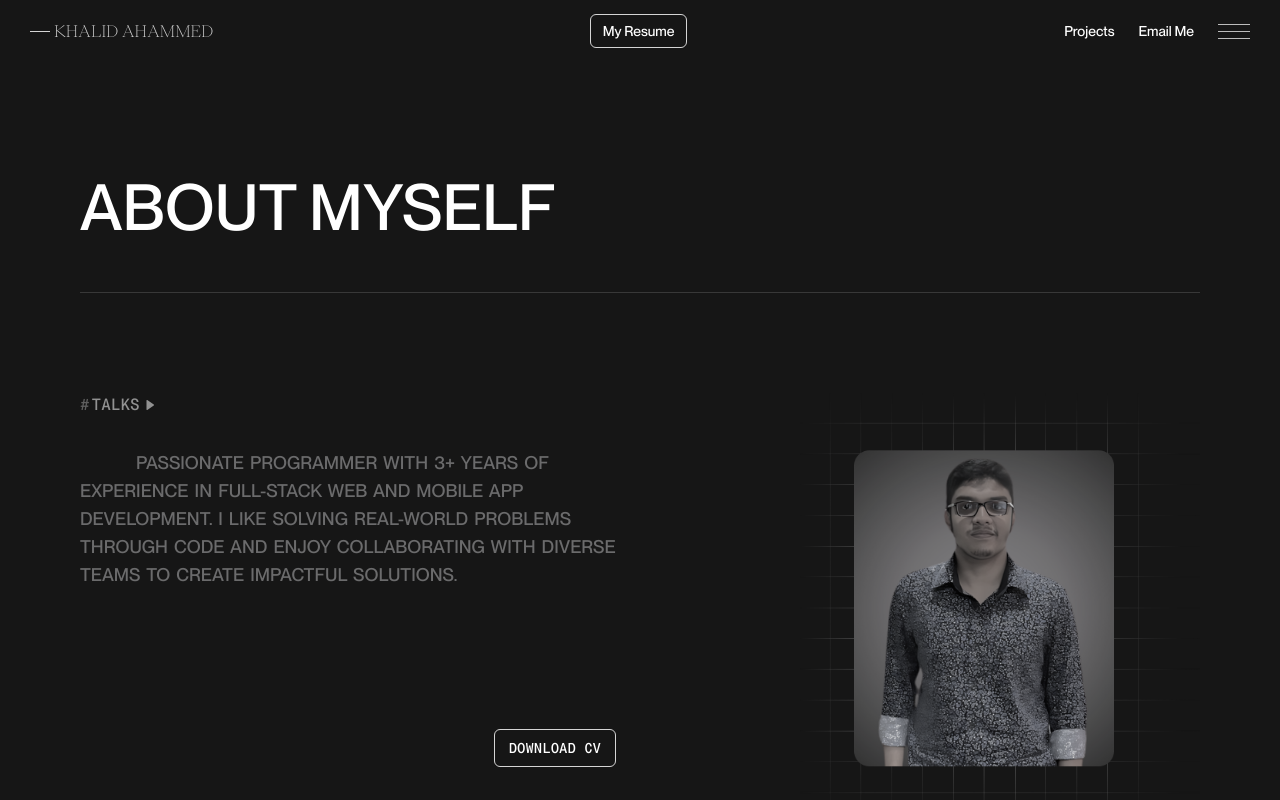
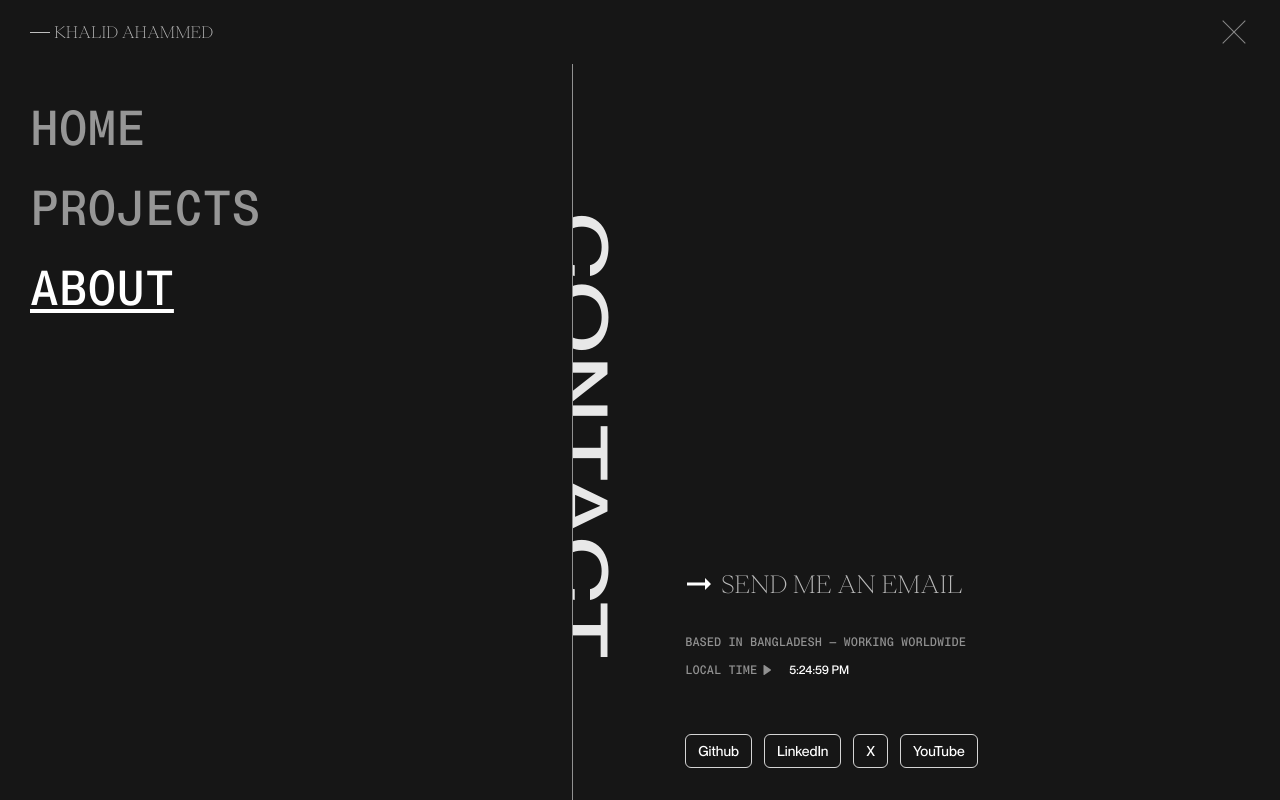
Before and after one commit to khalid999devs/Khalid-s-portfolio, a React (Vite) app in the folder client/: page /About in a window 1280 px wide. Both pictures are taken after a click on the element 1234 px from the left and 31 px from the top of the page. Shown: the top 800 px of the page. Built offline with nearby package versions, Linux system fonts and the light colour scheme; no server answers.

Commit message:
frontend_static done

```diff
--- a/client/src/Constants/index.js
+++ b/client/src/Constants/index.js
@@ -20,10 +20,10 @@ export const pageNavLinks = [
     title: 'About',
     path: 'about',
   },
-  {
-    title: 'Coding Lab',
-    path: 'coding-lab',
-  },
+  // {
+  //   title: 'Coding Lab',
+  //   path: 'coding-lab',
+  // },
 ];
 
 export const adminNavLinks = [
--- a/client/src/components/Navs/Admin/NavLogo.jsx
+++ b/client/src/components/Navs/Admin/NavLogo.jsx
@@ -1,13 +1,16 @@
 import React from 'react';
 import { useNavigate } from 'react-router-dom';
 
-const NavLogo = () => {
+const NavLogo = ({ onClick }) => {
   const navigate = useNavigate();
 
   return (
     <div
-      className='relative flex items-center justify-center gap-1 cursor-pointer'
-      onClick={() => navigate('/')}
+      className='relative flex items-center justify-center select-none gap-1 cursor-pointer'
+      onClick={() => {
+        navigate('/');
+        onClick && onClick();
+      }}
     >
       <span className='w-5 h-[0.5px] bg-onPrimary-main'></span>
       <h1 className='text-onPrimary-main text-pp-eiko uppercase text-md'>
--- a/client/src/components/Navs/Navbar.jsx
+++ b/client/src/components/Navs/Navbar.jsx
@@ -1,10 +1,20 @@
-import React from 'react';
+import React, { useEffect, useState } from 'react';
 import NavLogo from './Admin/NavLogo';
 import { Link, useNavigate } from 'react-router-dom';
 import { OutlinedSmallButton } from '../Buttons/OutlinedButton';
+import PageNav from './PageNav';
 
 const Navbar = () => {
   const navigate = useNavigate();
+  const [isPageMenu, setIsPageMenu] = useState(false);
+
+  useEffect(() => {
+    if (isPageMenu === true) {
+      document.body.style.overflow = 'hidden';
+    } else if (isPageMenu === false) {
+      document.body.style.overflow = 'auto';
+    }
+  }, [isPageMenu]);
 
   return (
     <div className='w-full fixed top-0 left-0 z-50'>
@@ -35,7 +45,13 @@ const Navbar = () => {
           </Link>
 
           {/* hamburger */}
-          <div className='w-8 grid gap-1.5 select-none cursor-pointer'>
+          <div
+            className='w-8 h-auto grid gap-1.5 select-none cursor-pointer'
+            onClick={() => {
+              setIsPageMenu(true);
+              // document.body.style.overflowY = 'hidden';
+            }}
+          >
             <span className='w-full h-[1px] bg-onPrimary-dark'></span>
             <span className='w-full h-[1px] bg-onPrimary-dark'></span>
             <span className='w-full h-[1px] bg-onPrimary-dark'></span>
@@ -44,6 +60,7 @@ const Navbar = () => {
       </div>
 
       {/* nav menu page */}
+      <PageNav isPageMenu={isPageMenu} setIsPageMenu={setIsPageMenu} />
     </div>
   );
 };
--- a/client/src/components/Navs/PageNav.jsx
+++ b/client/src/components/Navs/PageNav.jsx
@@ -1,7 +1,138 @@
-import React from 'react';
+import React, { useEffect, useRef } from 'react';
+import NavLogo from './Admin/NavLogo';
+import { pageNavLinks, socialLinks } from '../../Constants';
+import { Link, NavLink } from 'react-router-dom';
+import { MdOutlineArrowRightAlt } from 'react-icons/md';
+import { BiSolidRightArrow } from 'react-icons/bi';
+import { OutlinedSmallButton } from '../Buttons/OutlinedButton';
 
-const PageNav = () => {
-  return <div>PageNav</div>;
+const PageNav = ({ isPageMenu, setIsPageMenu, classes }) => {
+  const timeRef = useRef(null);
+
+  useEffect(() => {
+    let iid;
+    const timeContainer = timeRef.current;
+    if (timeContainer) {
+      iid = setInterval(() => {
+        timeContainer.innerText = new Date().toLocaleTimeString();
+      }, 1000);
+    }
+
+    return () => {
+      if (iid) {
+        clearInterval(iid);
+      }
+    };
+  }, []);
+
+  return (
+    <div
+      className={`${
+        isPageMenu ? 'visible' : 'hidden'
+      } transition-all duration-700 grid grid-rows-[auto,1fr] min-h-screen w-full sec-x-padding fixed top-0 left-0 bg-body-main ${classes}`}
+    >
+      {/* nav controls */}
+      <div className='screen-max-width w-full py-4 flex items-center justify-between mix-blend-difference'>
+        <div>
+          <NavLogo
+            onClick={() => {
+              document.body.style.overflowY = 'scroll';
+              setIsPageMenu(false);
+            }}
+          />
+        </div>
+
+        <div className='flex items-center text-sm'>
+          {/* hamburger */}
+          <div
+            className='w-8 min-h-8 h-fit relative cursor-pointer opacity-80 duration-500 hover:opacity-100'
+            onClick={() => {
+              setIsPageMenu(false);
+            }}
+          >
+            <span className='w-full h-[1px] bg-onPrimary-dark absolute top-1/2 left-0 -translate-y-1/2 -rotate-45'></span>
+            <span className='w-full h-[1px] bg-onPrimary-dark absolute top-1/2 left-0 -translate-y-1/2 rotate-45'></span>
+          </div>
+        </div>
+      </div>
+
+      {/* menus */}
+      <div className='w-full h-full grid grid-cols-1 md:grid-cols-[1fr,1.25fr]'>
+        <div className='pt-10 w-full flex flex-col gap-1 md:gap-8 text-montreal-mono'>
+          {pageNavLinks.map((item, key) => (
+            <NavLink
+              className={({ isActive }) =>
+                `text-[2.6rem] md:text-5xl ${
+                  isActive ? 'opacity-100 underline' : 'opacity-55'
+                } hover:opacity-100 transition-all duration-300 hover:underline underline-offset-4 uppercase select-none inline w-fit`
+              }
+              onClick={() => setIsPageMenu(false)}
+              to={item.path}
+              key={key}
+            >
+              {item.title}
+            </NavLink>
+          ))}
+        </div>
+
+        <div className='md:border-l-[1px] border-secondary-light overflow-hidden relative md:pl-28 flex flex-col justify-end items-start'>
+          <h1
+            className='text-7xl uppercase text-primary-main opacity-90 tracking-wide absolute left-0 hidden md:inline-block select-none'
+            style={{
+              transform:
+                'scale(1,1.3) rotate(90deg) translateY(-12%) translateX(-57%)',
+              transformOrigin: 'left',
+              top: '50%',
+            }}
+          >
+            Contact
+          </h1>
+
+          <div className='flex flex-col gap-9 md:gap-14 pb-8'>
+            <div className='flex flex-col gap-4 md:gap-8'>
+              <div className='flex items-center md:justify-start gap-1 -translate-x-1'>
+                <MdOutlineArrowRightAlt className='text-white text-4xl' />
+                <a
+                  href='mailto:khalidahammeduzzal@gmail.com'
+                  className='text-lg md:text-2xl text-pp-eiko uppercase transition-all duration-300 hover:underline opacity-70
+              '
+                >
+                  SEND ME AN EMAIL
+                </a>
+              </div>
+
+              <div className='flex w-full flex-col text-secondary-light gap-2 md:gap-3 '>
+                <p className='text-[10px] md:text-xs text-montreal-mono'>
+                  BASED IN BANGLADESH — WORKING WORLDWIDE{' '}
+                </p>
+                <div className='flex items-center gap-4'>
+                  <div className='flex item-center gap-1 '>
+                    <p className='text-[10px] md:text-xs text-montreal-mono'>
+                      LOCAL TIME
+                    </p>
+                    <BiSolidRightArrow className='text-[10px] md:text-xs mt-0.5' />
+                  </div>
+                  <p className='text-white text-xs' ref={timeRef}>
+                    {new Date().toLocaleTimeString()}
+                  </p>
+                </div>
+              </div>
+            </div>
+
+            <div className='flex flex-row items-end justify-start gap-3'>
+              {socialLinks.map((item, key) => (
+                <OutlinedSmallButton
+                  key={key}
+                  text={item.title}
+                  onClick={() => window.open(item.path, '_blank')}
+                />
+              ))}
+            </div>
+          </div>
+        </div>
+      </div>
+    </div>
+  );
 };
 
 export default PageNav;
--- a/client/src/index.css
+++ b/client/src/index.css
@@ -99,6 +99,32 @@ canvas {
   box-shadow: 2px 9px 15px -7px rgba(0, 0, 0, 0.3);
 }
 
+@layer base {
+  * {
+    scrollbar-width: thin;
+    scrollbar-color: theme('colors.secondary.main') theme('colors.body.main');
+  }
+
+  *::-webkit-scrollbar {
+    width: 14px;
+    height: 14px;
+  }
+
+  *::-webkit-scrollbar-track {
+    background: theme('colors.body.main');
+  }
+
+  *::-webkit-scrollbar-thumb {
+    background: theme('colors.secondary.main');
+    border-radius: 6px;
+    border: 3px solid theme('colors.body.main');
+  }
+
+  *::-webkit-scrollbar-thumb:hover {
+    background: theme('colors.secondary.light');
+  }
+}
+
 @layer utilities {
   .sec-x-padding {
     @apply px-[5px] sm:px-[10px] md:px-[20px] lg:px-[30px];
--- a/client/src/pages/About.jsx
+++ b/client/src/pages/About.jsx
@@ -121,11 +121,11 @@ const About = () => {
           {workingFields}
         </div>
 
-        <div className='grid gap-3 mt-4'>
+        <div className='grid gap-6 mt-4'>
           <div className=''>
             <SectionLabel text='Technologies' />
           </div>
-          <div className='w-full flex flex-col items-start justify-start gap-7 md:pl-3'>
+          <div className='w-full flex flex-col items-start justify-start gap-7'>
             {technologies?.map((item, key) => {
               return (
                 <div key={key} className='flex flex-row flex-wrap gap-3'>
--- a/client/src/pages/Projects.jsx
+++ b/client/src/pages/Projects.jsx
@@ -22,9 +22,11 @@ const Projects = () => {
     <div className='w-full pb-28 min-h-screen screen-max-width pt-[160px] sec-x-padding'>
       <div className='flex flex-col gap-8 pl-8 md:pl-28'>
         <div className='flex w-full justify-center md:justify-start items-center gap-4'>
-          <h1 className='text-[3rem] md:text-[4rem] text-pp-eiko'>SELECTED</h1>
+          <h1 className='text-[2.2rem] sm:text-[3rem] md:text-[4rem] text-pp-eiko'>
+            SELECTED
+          </h1>
 
-          <h1 className='text-[3rem] md:text-[4rem]'>WORKS</h1>
+          <h1 className='text-[2.2rem] sm:text-[3rem] md:text-[4rem]'>WORKS</h1>
         </div>
 
         <div className='flex flex-row gap-3 items-center justify-center md:justify-start'>
--- a/client/src/pages/SingleProject.jsx
+++ b/client/src/pages/SingleProject.jsx
@@ -84,11 +84,11 @@ const SingleProject = () => {
 
       <div className='flex w-full flex-col gap-20 sec-project-x-padding'>
         <div className='flex flex-col w-full md:justify-start '>
-          <h4 className='text-sm text-montreal-mono text-onPrimary-main '>
+          <h4 className='text-[12px] sm:text-sm text-montreal-mono text-onPrimary-main '>
             {project.subtitle}
           </h4>
 
-          <h1 className='text-[3rem] md:text-[4rem] uppercase'>
+          <h1 className='text-[2.5rem] sm:text-[3rem] md:text-[4rem] uppercase break-words text-left'>
             {project.title}
           </h1>
         </div>
```
